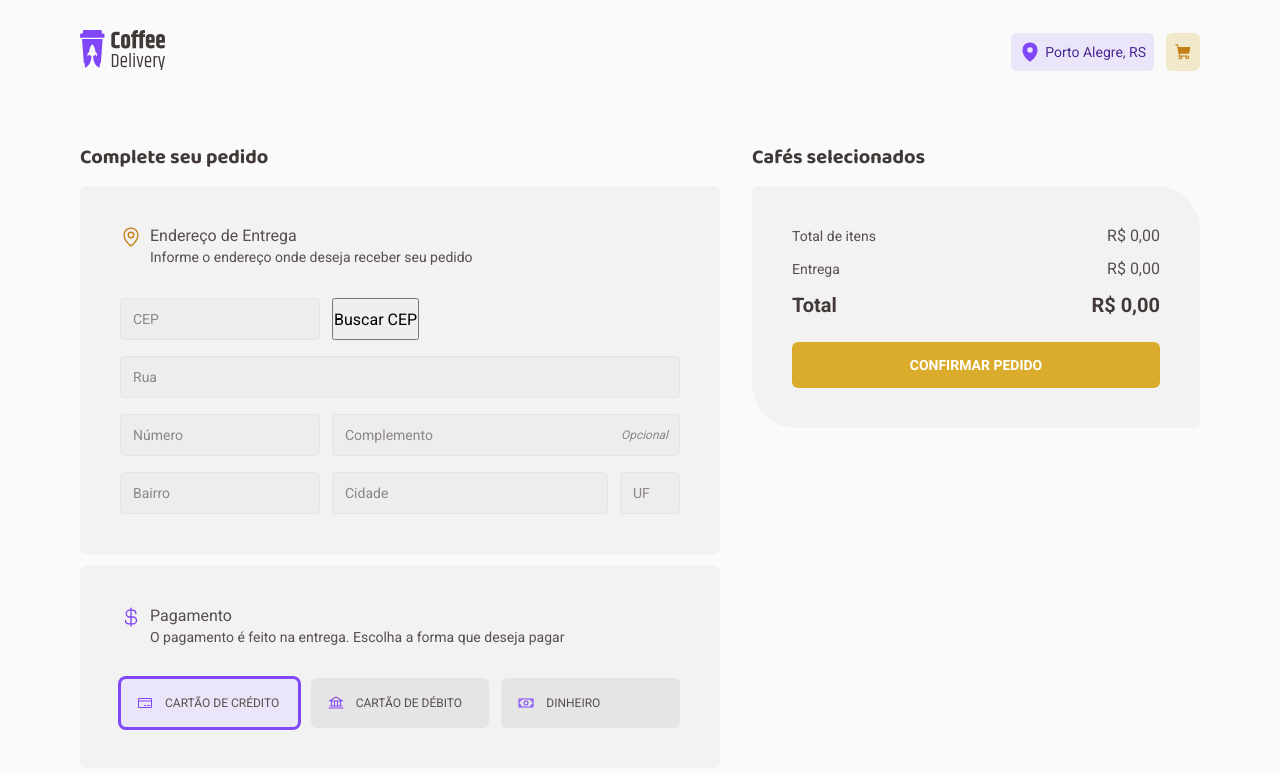
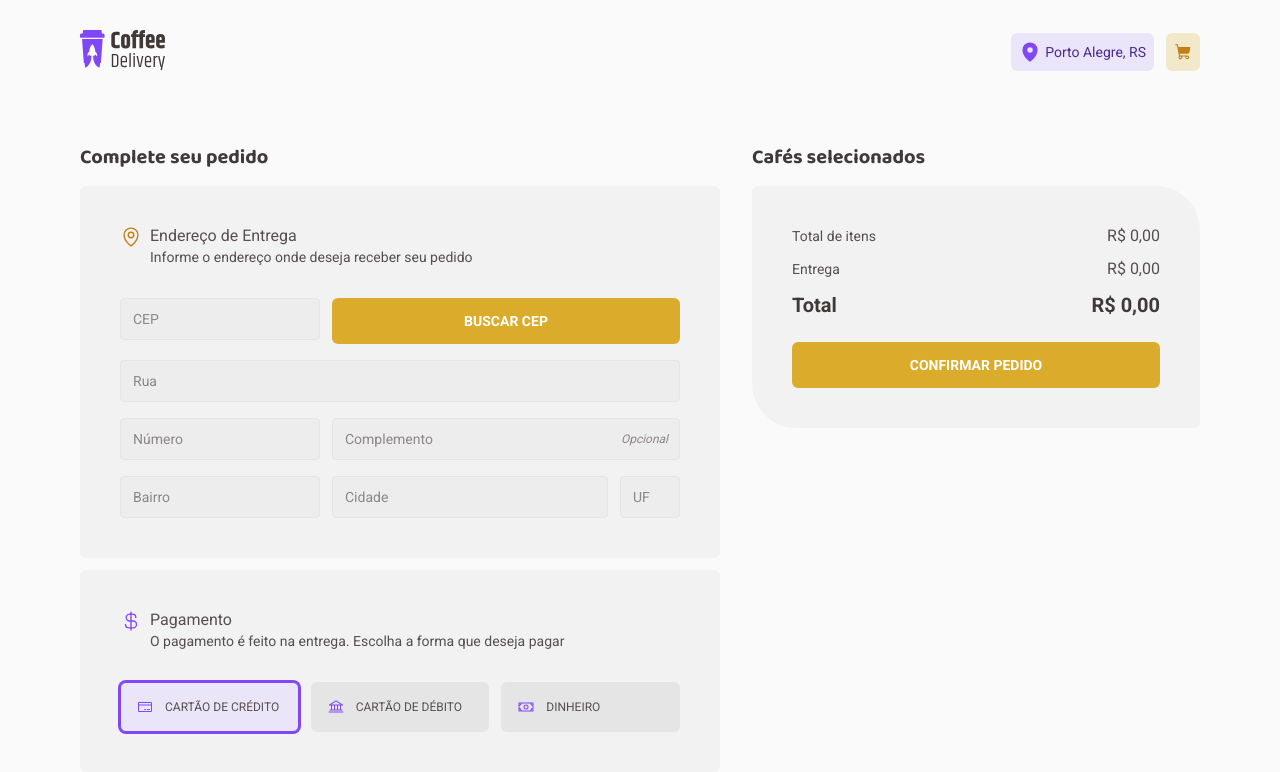
Before and after one commit to jhorranisbr/rs-ig-chl-02-coffee-delivery, a React (Vite) app: page /checkout in a window 1280 px wide. Shown: the top 772 px of the page. Built offline with nearby package versions, Linux system fonts and the light colour scheme.

Commit message:
feat: add new button component

```diff
--- /dev/null
+++ b/src/components/Button/index.tsx
@@ -0,0 +1,11 @@
+import { ButtonHTMLAttributes, ReactNode } from 'react'
+
+import { ButtonContainer } from './styles'
+
+interface ButtonProps extends ButtonHTMLAttributes<HTMLButtonElement> {
+  children: ReactNode
+}
+
+export function Button({ children, ...props }: ButtonProps) {
+  return <ButtonContainer {...props}>{children}</ButtonContainer>
+}
--- /dev/null
+++ b/src/components/Button/styles.ts
@@ -0,0 +1,32 @@
+import styled from 'styled-components'
+
+export const ButtonContainer = styled.button`
+  flex: 1;
+  width: 100%;
+
+  padding: 0.75rem 0.5rem;
+
+  font-size: 0.875rem;
+  font-weight: bold;
+  line-height: 1.6;
+  color: ${({ theme }) => theme.white};
+  text-align: center;
+  text-transform: uppercase;
+
+  border-radius: 6px;
+  border: none;
+
+  cursor: pointer;
+
+  transition: background 0.1s;
+
+  background: ${({ theme }) => theme.yellow};
+
+  &:disabled {
+    cursor: not-allowed;
+  }
+
+  &:not(:disabled):hover {
+    background: ${({ theme }) => theme['yellow-dark']};
+  }
+`
--- a/src/pages/Checkout/components/AddAddressForm/index.tsx
+++ b/src/pages/Checkout/components/AddAddressForm/index.tsx
@@ -7,6 +7,7 @@ import { Input } from '../../../../components/Input'
 import { FormContainer, RowInput } from './styles'
 import { Address } from '../../../../reducers/cart/reducers'
 import { CartContext } from '../../../../contexts/CartContext'
+import { Button } from '../../../../components/Button'
 
 export function AddAddressForm() {
   const { register, getValues } = useFormContext()
@@ -29,9 +30,9 @@ export function AddAddressForm() {
           register={register}
         />
 
-        <button type="button" onClick={handleFetchAddress}>
+        <Button type="button" onClick={handleFetchAddress}>
           Buscar CEP
-        </button>
+        </Button>
       </RowInput>
 
       <RowInput>
--- a/src/pages/Checkout/components/Cart/styles.ts
+++ b/src/pages/Checkout/components/Cart/styles.ts
@@ -19,6 +19,8 @@ export const CartFooter = styled.footer`
   display: flex;
   flex-direction: column;
   gap: 0.75rem;
+
+  margin-bottom: 1.5rem;
 `
 
 export const FooterItem = styled.div`
@@ -40,34 +42,3 @@ export const FooterItem = styled.div`
     color: ${({ theme }) => theme['base-subtitle']};
   }
 `
-
-export const Button = styled.button`
-  width: 100%;
-
-  padding: 0.75rem 0.5rem;
-  margin-top: 1.5rem;
-
-  font-size: 0.875rem;
-  font-weight: bold;
-  line-height: 1.6;
-  color: ${({ theme }) => theme.white};
-  text-align: center;
-  text-transform: uppercase;
-
-  border-radius: 6px;
-  border: none;
-
-  cursor: pointer;
-
-  transition: background 0.1s;
-
-  background: ${({ theme }) => theme.yellow};
-
-  &:disabled {
-    cursor: not-allowed;
-  }
-
-  &:not(:disabled):hover {
-    background: ${({ theme }) => theme['yellow-dark']};
-  }
-`
```
Also changed, not shown: src/pages/Checkout/components/Cart/index.tsx (+2 -7 lines).
